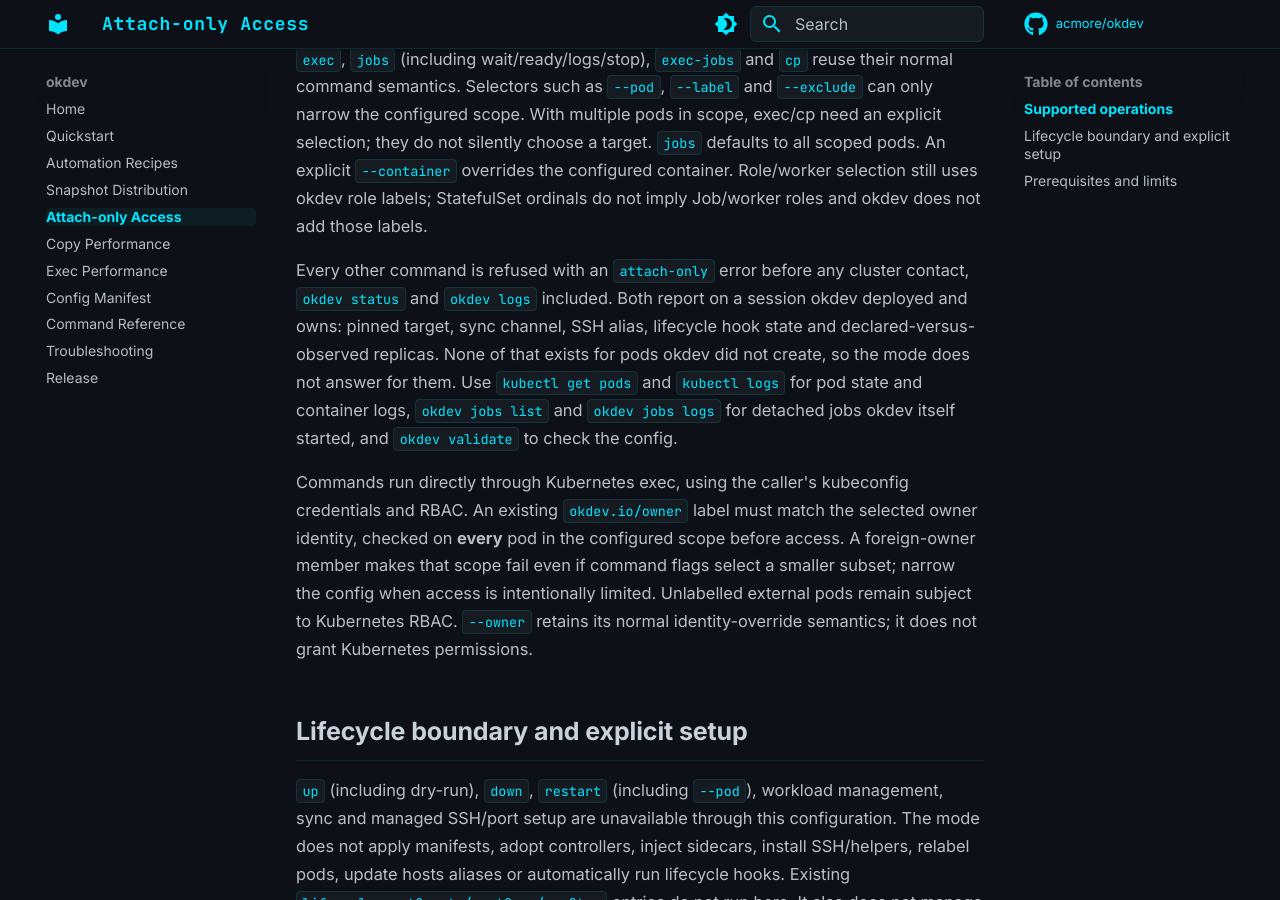
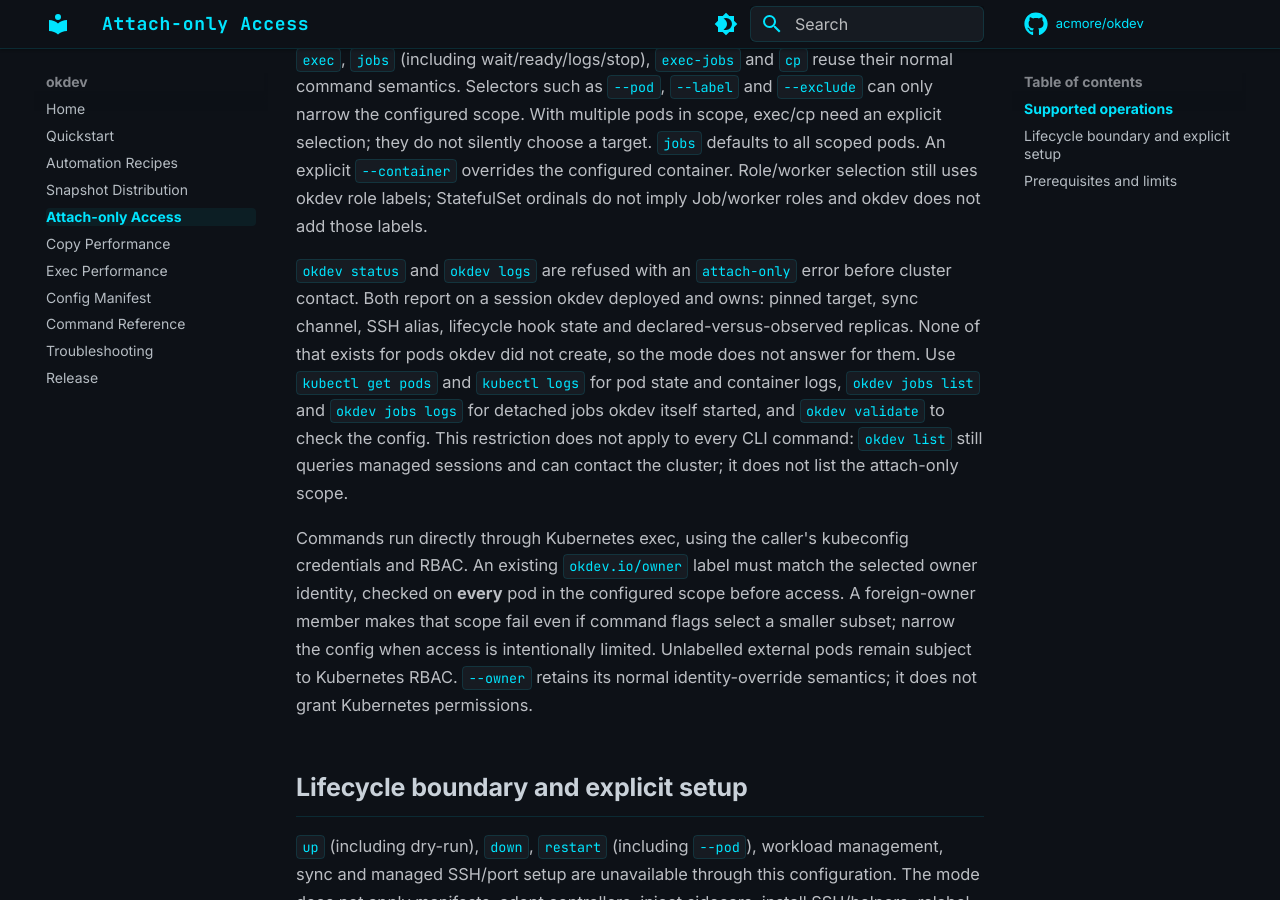
Before and after one commit to acmore/okdev, an MkDocs documentation site: the page built from docs/attach-only.md, in a window 1280 px wide and 900 px high, scrolled down 1346 px. Built offline with MkDocs 1.6.1 and Material for MkDocs 9.7.7, drawn with Linux system fonts in a browser that asks for light colours; comment, search, counter and statistics services are not loaded.

Commit message:
fix(review): make readiness query test deterministic and narrow attach docs
Signed-off-by: acmore <hezj07@gmail.com>

```diff
--- a/docs/attach-only.md
+++ b/docs/attach-only.md
@@ -56,14 +56,16 @@ all scoped pods. An explicit `--container` overrides the configured container.
 Role/worker selection still uses okdev role labels; StatefulSet ordinals do not
 imply Job/worker roles and okdev does not add those labels.
 
-Every other command is refused with an `attach-only` error before any cluster
-contact, `okdev status` and `okdev logs` included. Both report on a session okdev
+`okdev status` and `okdev logs` are refused with an `attach-only` error before
+cluster contact. Both report on a session okdev
 deployed and owns: pinned target, sync channel, SSH alias, lifecycle hook state
 and declared-versus-observed replicas. None of that exists for pods okdev did not
 create, so the mode does not answer for them. Use `kubectl get pods` and
 `kubectl logs` for pod state and container logs, `okdev jobs list` and
 `okdev jobs logs` for detached jobs okdev itself started, and `okdev validate` to
-check the config.
+check the config. This restriction does not apply to every CLI command:
+`okdev list` still queries managed sessions and can contact the cluster; it does
+not list the attach-only scope.
 
 Commands run directly through Kubernetes exec, using the caller's kubeconfig
 credentials and RBAC. An existing `okdev.io/owner` label must match the selected
```
Also changed, not shown: 1 other file.
